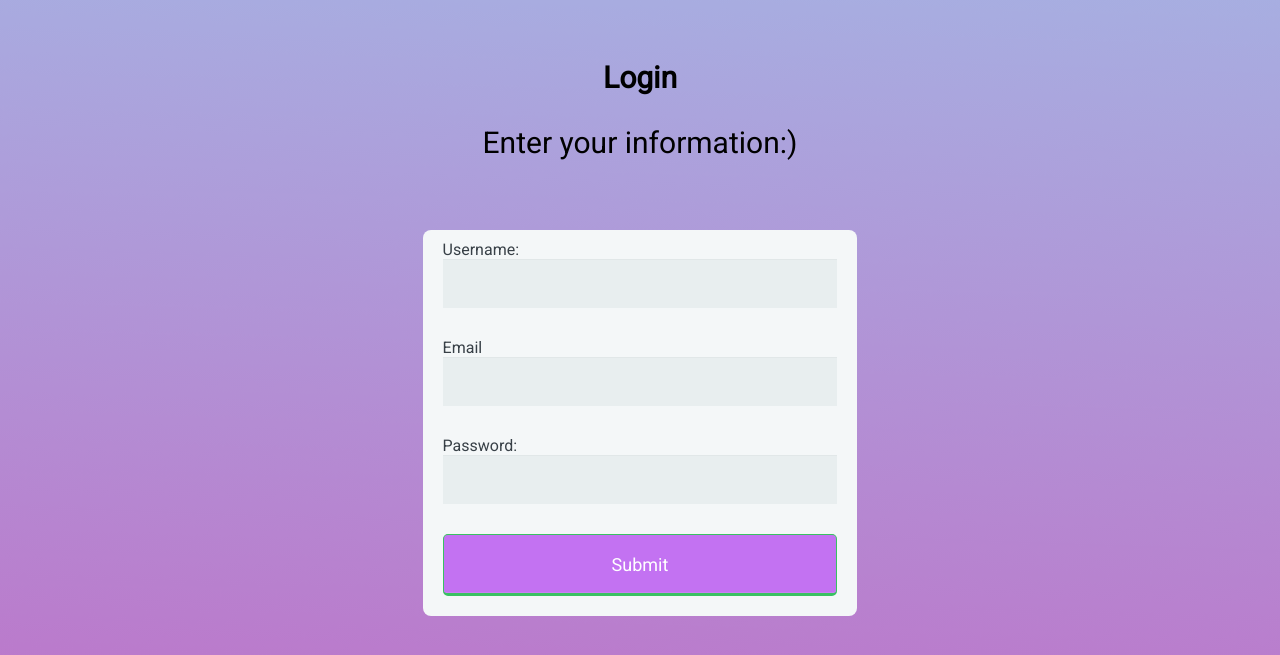
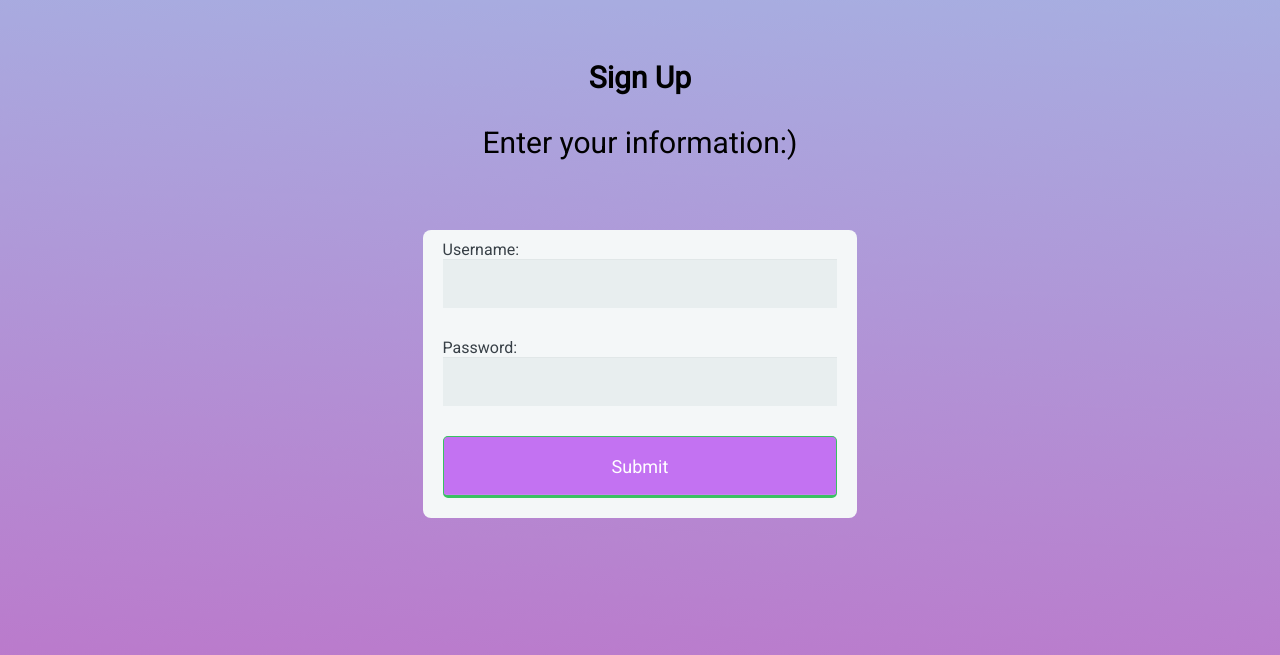
Before and after one commit to zenxha/sushi, a Flask app: page /signup in a window 1280 px wide. Shown: the part 98-753 px from the top of the page. Run offline with Flask 2, Linux system fonts and the light colour scheme; some libraries are stand-ins or nearby versions.

Commit message:
remove authentication class from model and update html files

```diff
--- a/model.py
+++ b/model.py
@@ -12,12 +12,7 @@ class Review(db.Model):
     filename = db.Column(db.Text, nullable=False)
     mimetype = db.Column(db.Text, nullable=False)
 
-class Authentication(db.Model):
-    username = db.Column(db.Integer, primary_key=True)
-    password = db.Column(db.Text, nullable=False)
-
 class User(UserMixin,db.Model):
     id = db.Column(db.Text, primary_key=True)
     username = db.Column(db.Text, nullable=False)
-    email = db.Column(db.Text, nullable=True)
     password = db.Column(db.Text, nullable=False)
--- a/templates/easteregg/base.html
+++ b/templates/easteregg/base.html
@@ -14,7 +14,6 @@
         <div class="row justify-content-center">
         <ul>
             <li><a href="/">Return to Home</a></li>
-            <li><a href="/IAM">Who is Sushi</a></li>
 
         </ul>
         </div>
--- a/templates/homesite/base2.html
+++ b/templates/homesite/base2.html
@@ -4,7 +4,7 @@
 		<h1 class="logo"><a href="/">Sushi</a></h1>
 		<ul>
 			<li><a href="/">Home</a></li>
-			<li><a href="{{url_for("project")}}">Projects</a></li>
+			<li><a href="{{url_for('project')}}">Projects</a></li>
 			<li><a href="/upload">Upload</a></li>
 
 			{% if not current_user.is_authenticated %}
--- a/templates/homesite/signup.html
+++ b/templates/homesite/signup.html
@@ -156,7 +156,7 @@ body {
 .content {padding:20px;}
 </style>
             <div class="header">
-                <h1>Login</h1>
+                <h1>Sign Up</h1>
                 <p>Enter your information:)</p>
             </div>
             <hr>
@@ -164,8 +164,6 @@ body {
             <form action="/signup" method="POST" enctype="text/plain, application/x-www-form-urlencoded, multipart/form-data">
                 <p>Username:</p>
                 <p><input type="text" name="username"></p>
-                <p>Email</p>
-                <p><input type="text" name="email"></p>
                 <p>Password:</p>
                 <p><input type="password" name="password"></p>
 
--- a/views.py
+++ b/views.py
@@ -79,10 +79,6 @@ def index():
 def project():
     return render_template("homesite/project.html", background=random.choice(backgrounds))
 
-@app.route('/IAM')
-def IAM():
-    return render_template("easteregg/IAM.html")
-
 @app.route('/slideshow')
 def slideshow():
     return render_template("homesite/slideshow.html")
@@ -96,7 +92,7 @@ def upload():
         content = request.form["content"]
         image = request.files.get('img')
         if name == "mort":
-            return render_template('easteregg/base.html')
+            return render_template('easteregg/IAM.html')
         if not image:
             return 'bad news ur image didnt make it to our servers :((((', 400
 
@@ -152,7 +148,7 @@ def profile(id):
 @app.route('/signup', methods=['GET','POST'])
 def signup():
     if request.method == 'POST':
-        name = request.form.get('name')
+        name = request.form.get('username')
         password = request.form.get('password')
 
         user = User.query.filter_by(username=name).first() # if this returns a user, then the email already exists in database
```
